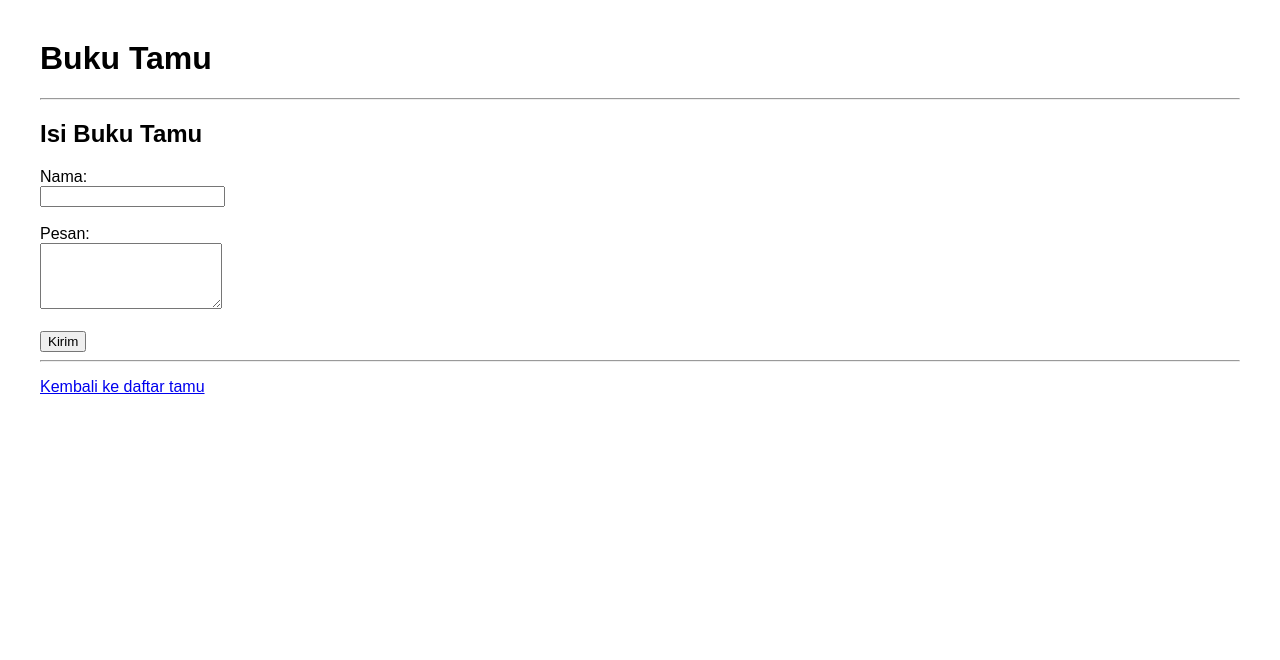
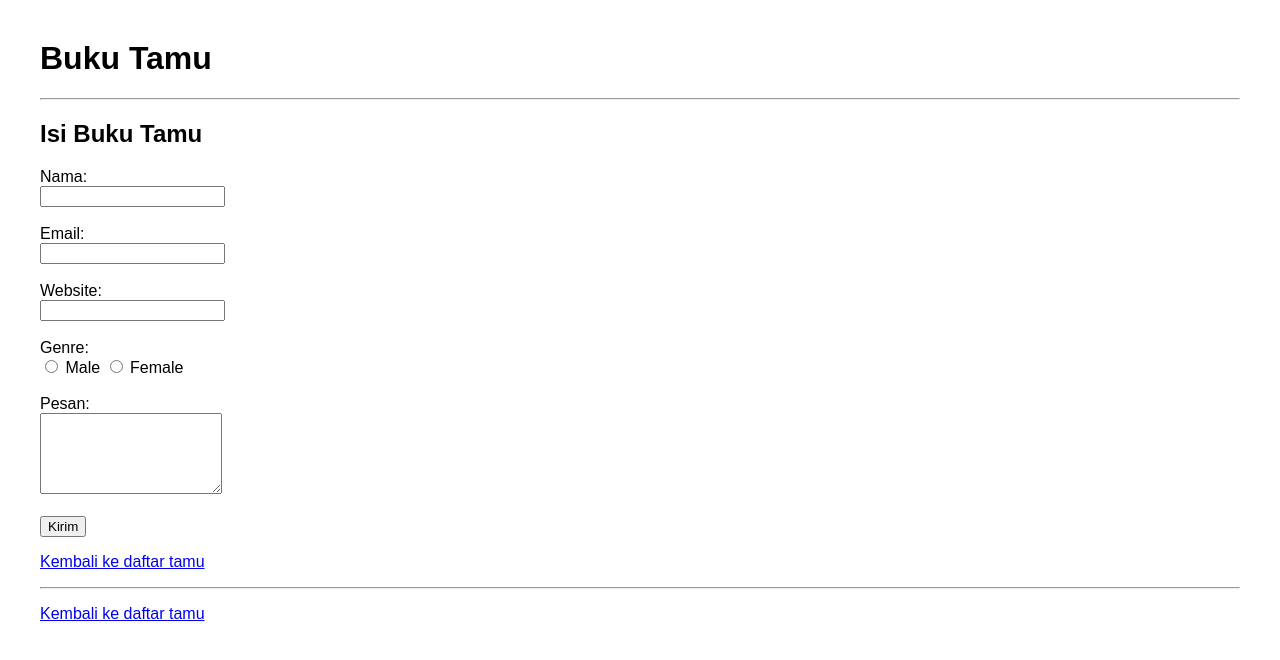
Before and after one commit to arifbdarsono/buku-tamu, a PHP site: page /tambah.php in a window 1280 px wide. Shown: the top 660 px of the page. Run offline with PHP 8.4, Linux system fonts and the light colour scheme.

Commit message:
Update tambah.php
Adding email input, website and genre option

```diff
--- a/tambah.php
+++ b/tambah.php
@@ -1,29 +1,42 @@
 <?php
 session_start();
+require 'includes/header.php';
 
-// Buat token CSRF jika belum ada
+// Buat token CSRF
 if (!isset($_SESSION['csrf_token'])) {
     $_SESSION['csrf_token'] = bin2hex(random_bytes(32));
 }
 ?>
 
-<?php include 'includes/header.php'; ?>
-
 <h2>Isi Buku Tamu</h2>
 
 <form action="simpan.php" method="post">
-    <input type="hidden" name="csrf_token" value="<?php echo $_SESSION['csrf_token']; ?>">
+    <input type="hidden" name="csrf_token" value="<?php echo htmlspecialchars($_SESSION['csrf_token']); ?>">
 
     <label for="nama">Nama:</label><br>
-    <input type="text" name="nama" required><br><br>
+    <input type="text" name="nama" id="nama" required><br><br>
+
+    <label for="email">Email:</label><br>
+    <input type="email" name="email" id="email"><br><br>
+
+    <label for="website">Website:</label><br>
+    <input type="url" name="website" id="website"><br><br>
+
+    <label>Genre:</label><br>
+    <input type="radio" name="genre" value="male" id="male">
+    <label for="male">Male</label>
+    <input type="radio" name="genre" value="female" id="female">
+    <label for="female">Female</label><br><br>
 
     <label for="pesan">Pesan:</label><br>
-    <textarea name="pesan" rows="4" required></textarea><br><br>
+    <textarea name="pesan" id="pesan" rows="5" required></textarea><br><br>
 
     <!-- Honeypot -->
-    <input type="text" name="website" style="display:none">
+    <input type="text" name="website_hidden" style="display:none">
 
     <input type="submit" value="Kirim">
 </form>
 
-<?php include 'includes/footer.php'; ?>
+<p><a href="index.php">Kembali ke daftar tamu</a></p>
+
+<?php require 'includes/footer.php'; ?>
```
